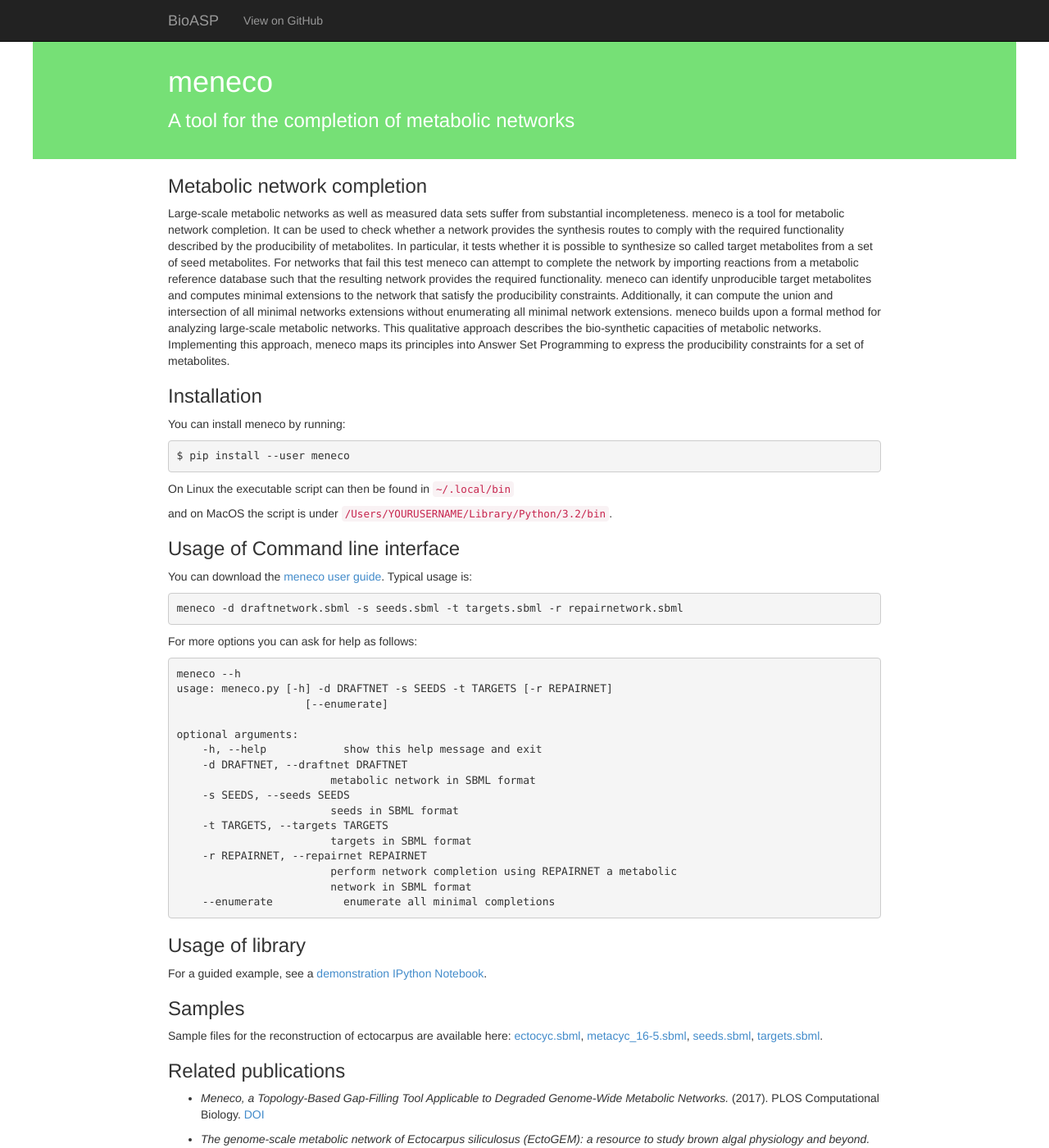
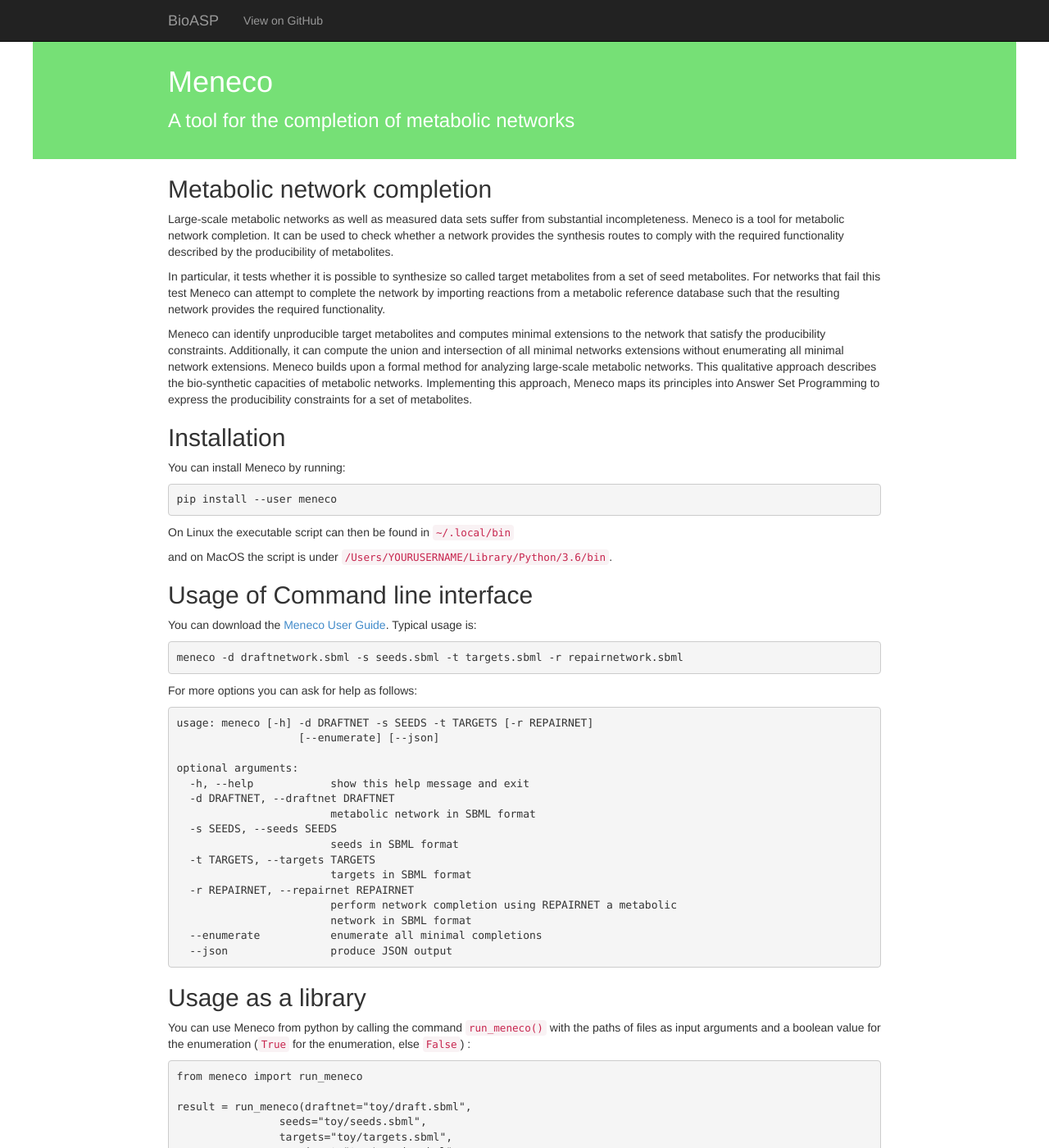
Before and after one commit to bioasp/meneco, a Jekyll site: the page built from docs/index.md, in a window 1280 px wide and 1400 px high. Shown: the whole window at 82% size. Built offline with Jekyll 4.4.1, drawn with Linux system fonts in a browser that asks for light colours; some of the changed text lies outside the part shown.

Commit message:
update docu

````diff
--- a/docs/index.md
+++ b/docs/index.md
@@ -1,32 +1,38 @@
 ---
 layout: index
-title: meneco
+title: Meneco
 tagline: A tool for the completion of metabolic networks
 ---
 
-### Metabolic network completion
+## Metabolic network completion
 
 Large-scale metabolic networks as well as measured data sets suffer from substantial incompleteness.
-meneco is a tool for metabolic network completion. It can be used to check whether a network provides the synthesis routes to comply with the required functionality described by the producibility of metabolites.
-In particular, it tests whether it is possible to synthesize so called target metabolites from a set of seed metabolites. For networks that fail this test meneco can attempt to complete the network by importing reactions from a metabolic reference database such that the resulting network provides the required functionality.
-meneco can identify unproducible target metabolites and computes minimal extensions to the network that satisfy the producibility constraints. Additionally, it can compute the union and intersection of all minimal networks extensions without enumerating all minimal network extensions. meneco builds upon a formal method for analyzing large-scale metabolic networks. This qualitative approach describes the bio-synthetic capacities of metabolic networks.
-Implementing this approach, meneco maps its principles into Answer Set Programming to express the producibility constraints for a set of metabolites.
+Meneco is a tool for metabolic network completion.
+It can be used to check whether a network provides the synthesis routes to comply with the required functionality described by the producibility of metabolites.
 
+In particular, it tests whether it is possible to synthesize so called target metabolites from a set of seed metabolites.
+For networks that fail this test Meneco can attempt to complete the network by importing reactions from a metabolic reference database such that the resulting network provides the required functionality.
 
-### Installation
+Meneco can identify unproducible target metabolites and computes minimal extensions to the network that satisfy the producibility constraints.
+Additionally, it can compute the union and intersection of all minimal networks extensions without enumerating all minimal network extensions. Meneco builds upon a formal method for analyzing large-scale metabolic networks.
+This qualitative approach describes the bio-synthetic capacities of metabolic networks.
+Implementing this approach, Meneco maps its principles into Answer Set Programming to express the producibility constraints for a set of metabolites.
 
-You can install meneco by running:
+## Installation
 
-	$ pip install --user meneco
+You can install Meneco by running:
+
+```sh
+pip install --user meneco
+```
 
 On Linux the executable script can then be found in ``~/.local/bin``
 
-and on MacOS the script is under ``/Users/YOURUSERNAME/Library/Python/3.2/bin``.
+and on MacOS the script is under ``/Users/YOURUSERNAME/Library/Python/3.6/bin``.
 
+## Usage of Command line interface
 
-### Usage of Command line interface
-
-You can download the [meneco user guide](https://bioasp.github.io/meneco/guide/guide.pdf).
+You can download the [Meneco User Guide](https://bioasp.github.io/meneco/guide/guide.html).
 Typical usage is:
 
 ```sh
@@ -35,44 +41,55 @@
 
 For more options you can ask for help as follows:
 
-```sh
-meneco --h
-usage: meneco.py [-h] -d DRAFTNET -s SEEDS -t TARGETS [-r REPAIRNET]
-                    [--enumerate]
+```text
+usage: meneco [-h] -d DRAFTNET -s SEEDS -t TARGETS [-r REPAIRNET]
+                   [--enumerate] [--json]
 
 optional arguments:
-    -h, --help            show this help message and exit
-    -d DRAFTNET, --draftnet DRAFTNET
+  -h, --help            show this help message and exit
+  -d DRAFTNET, --draftnet DRAFTNET
                         metabolic network in SBML format
-    -s SEEDS, --seeds SEEDS
+  -s SEEDS, --seeds SEEDS
                         seeds in SBML format
-    -t TARGETS, --targets TARGETS
+  -t TARGETS, --targets TARGETS
                         targets in SBML format
-    -r REPAIRNET, --repairnet REPAIRNET
+  -r REPAIRNET, --repairnet REPAIRNET
                         perform network completion using REPAIRNET a metabolic
                         network in SBML format
-    --enumerate           enumerate all minimal completions
+  --enumerate           enumerate all minimal completions
+  --json                produce JSON output
 ```
 
+## Usage as a library
 
-### Usage of library
+You can use Meneco from python by calling the command `run_meneco()` with the paths of files as input arguments and a boolean value for the enumeration (`True` for the enumeration, else `False`) :
 
-For a guided example, see a [demonstration IPython Notebook](http://nbviewer.jupyter.org/github/bioasp/meneco/blob/master/meneco.ipynb).
+```py
+from meneco import run_meneco
 
+result = run_meneco(draftnet="toy/draft.sbml",
+                seeds="toy/seeds.sbml",
+                targets="toy/targets.sbml",
+                repairnet="toy/repair.sbml",
+                enumeration=False,
+                json=True)
+```
 
-### Samples
+The output will be the set of unproducible targets, reconstructable targets, a dictionnary of essentials reactions for each target, one minimal solution, the set of reactions belonging to the intersection of solutions, the set of reactions belonging to the union of solutions and a list of lists corresponding to the reactions for each solution (if enumeration == True).
+
+For a step by step demonstration on how to use Meneco as a library, have a look at our notebooks [here](https://mybinder.org/v2/gh/bioasp/meneco/master?filepath=meneco.ipynb) or [here](https://colab.research.google.com/drive/170IQ8YV-J0R1GH6rsU2t8YUKOkApLeNF?usp=sharing).
+
+## Samples
 
 Sample files for the reconstruction of ectocarpus are available here:
       [ectocyc.sbml](http://bioasp.github.io/downloads/samples/ectodata/ectocyc.sbml), [metacyc_16-5.sbml](http://bioasp.github.io/downloads/samples/ectodata/metacyc_16-5.sbml), [seeds.sbml](http://bioasp.github.io/downloads/samples/ectodata/seeds.sbml), [targets.sbml](http://bioasp.github.io/downloads/samples/ectodata/targets.sbml).
 
-
-### Related publications
+## Related publications
 
 * *Meneco, a Topology-Based Gap-Filling Tool Applicable to Degraded Genome-Wide Metabolic Networks.* (2017). PLOS Computational Biology. [DOI](http://dx.doi.org/10.1371/journal.pcbi.1005276)
 
 * *The genome-scale metabolic network of Ectocarpus siliculosus (EctoGEM): a resource to study brown algal physiology and beyond.* (2014). The Plant Journal. [DOI](http://dx.doi.org/10.1111/tpj.12627)
 
-
 * *Extending the Metabolic Network of Ectocarpus Siliculosus using Answer Set Programming.* (2013). 12th International Conference on Logic Programming and Nonmonotonic Reasoning. [DOI](http://dx.doi.org/10.1007/978-3-642-40564-8_25)
 
 * *Metabolic Network Expansion with Answer Set Programming.* (2009). 25th International Conference on Logic Programming. [DOI](http://dx.doi.org/10.1007/978-3-642-02846-5_27)
````
Also changed, not shown: docs/guide/guide.md (added, +317 -0 lines), README.md.
